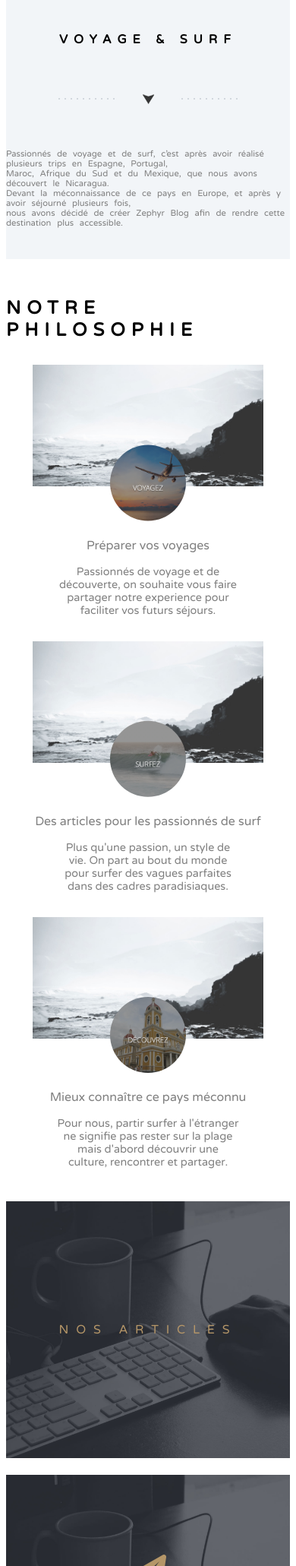
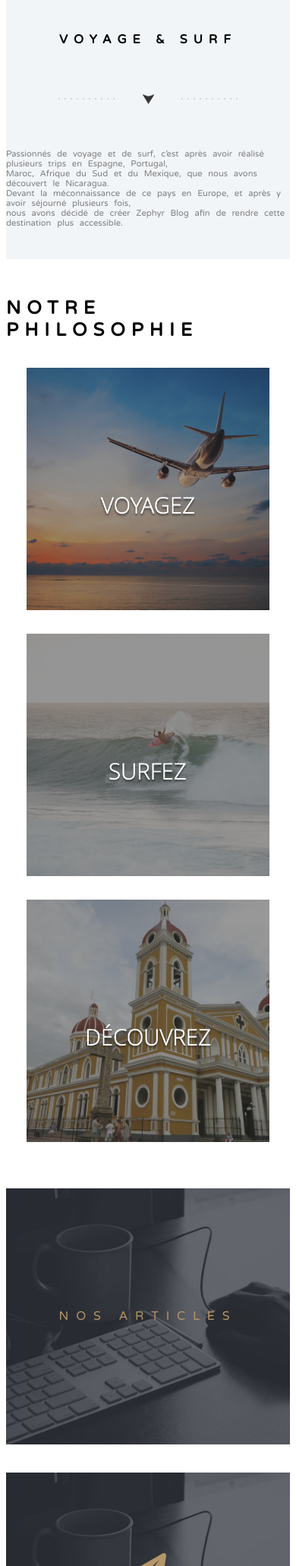
Before and after one commit to thomas-doan/blog, a PHP site: page / in a window 390 px wide. Shown: the part 473-2534 px from the top of the page at 76% size. Run offline with PHP 8.4, Linux system fonts and the light colour scheme; data that the repository does not hold is empty.

Commit message:
modification index design : rajout d'un container display flex wrap pour responsive avec un hoover dynamique

```diff
--- a/index.php
+++ b/index.php
@@ -59,7 +59,7 @@ $get3Articles =  $visiteurController->troisArticlesRecents();
                 <h2>NOTRE PHILOSOPHIE</h2>
             </div>
 
-            <section class="c_section_carte">
+            <!--    <section class="c_section_carte">
                 <div class="container_sct_original" data-aos="zoom-out" data-aos-duration="3000">
                     <div class='banner-img'>
                     </div>
@@ -86,7 +86,48 @@ $get3Articles =  $visiteurController->troisArticlesRecents();
                 </div>
 
 
+            </section> -->
+            <section>
+                <div class="container_responsive">
+                    <div class="card" data-aos="fade-up" data-aos-duration="3000" data-aos-offset="0">
+                        <div class="imgBx">
+                            <img src="./public/image/voyagez.png">
+                        </div>
+                        <div class="contentBx">
+                            <div class="content">
+                                <h3>Préparer vos voyages</h3>
+                                <p>Passionnés de voyage et de découverte, on souhaite vous faire partager notre experience pour faciliter vos futurs séjours.</p>
+                            </div>
+                        </div>
+                    </div>
+                    <div class="card" data-aos="fade-down" data-aos-duration="6000" data-aos-offset="0">
+                        <div class="imgBx">
+                            <img src="./public/image/surfez.png">
+                        </div>
+                        <div class="contentBx">
+                            <div class="content">
+                                <h3>Des articles pour les passionnés de surf</h3>
+                                <p>Plus qu'une passion, un style de vie. On part au bout du monde pour surfer des vagues parfaites dans des cadres paradisiaques.</p>
+                            </div>
+                        </div>
+                    </div>
+                    <div class="card" data-aos="fade-up" data-aos-duration="3000" data-aos-offset="0">
+                        <div class="imgBx">
+                            <img src="./public/image/decouvrez.png">
+                        </div>
+                        <div class="contentBx">
+                            <div class="content">
+                                <h3>Mieux connaître ce pays méconnu</h3>
+                                <p>Pour nous, partir surfer à l'étranger ne signifie pas rester sur la plage mais d'abord découvrir une culture, rencontrer et partager.</p>
+                            </div>
+                        </div>
+                    </div>
+
+
+                </div>
             </section>
+
+
             <section class="c_section_transition">
                 <p data-aos="fade-right" data-aos-duration="3000">NOS ARTICLES</p>
             </section>
@@ -103,10 +144,10 @@ $get3Articles =  $visiteurController->troisArticlesRecents();
                 width: 100%;
                 background-position: center;
                 background-repeat: no-repeat;
-                background-size: cover;">
+                background-size: cover;" data-aos="flip-up" data-aos-duration="6000">
                             </div>
                             <img src='<?= $article['image'] ?>' alt='profile image' class="profile-img">
-                            <p class="titre" data-aos="fade-up" data-aos-duration="3000"><?= $article['titre'] ?></p>
+                            <p class="titre" data-aos="fade-right" data-aos-duration="6000"><?= $article['titre'] ?></p>
                             <p class="description" data-aos="fade-up" data-aos-duration="3000"><?= $article['description'] ?></p>
                             <a href="./article.php?id=<?= $article['id'] ?>" data-aos="fade-down" data-aos-duration="3000">Lire la suite</a>
 
--- a/public/css/header.css
+++ b/public/css/header.css
@@ -158,8 +158,8 @@
 .container_diff {
     display: grid;
     grid-template-columns: repeat(1, 1fr);
-    grid-template-rows: 35vh min-content min-content min-content;
-    grid-template-areas: "header header header header" "main main main main" "main main main main" "footer footer footer footer";
+    grid-template-rows: 35vh min-content min-content min-content min-content;
+    grid-template-areas: "header header header header" "main main main main" "main main main main" "main main main main" "footer footer footer footer";
 }
 
 .c_header_login {
--- a/public/css/main.css
+++ b/public/css/main.css
@@ -10,16 +10,16 @@
                 .container {
                     display: grid;
                     grid-template-columns: repeat(1, 1fr);
-                    grid-template-rows: 100vh min-content min-content min-content;
-                    grid-template-areas: "header header header header" "main main main main" "main main main main" "footer footer footer footer";
+                    grid-template-rows: 100vh min-content min-content min-content min-content;
+                    grid-template-areas: "header header header header" "main main main main" "main main main main" "main main main main" "footer footer footer footer";
                 }
 
                 @media (max-width: 900px) {
                     .container {
                         display: grid;
                         grid-template-columns: repeat(1, 1fr);
-                        grid-template-rows: 55vh min-content min-content min-content;
-                        grid-template-areas: "header header header header" "main main main main" "main main main main" "footer footer footer footer";
+                        grid-template-rows: 55vh min-content min-content min-content min-content;
+                        grid-template-areas: "header header header header" "main main main main" "main main main main" "main main main main" "footer footer footer footer";
                     }
                     .nav_pagination {
                         width: 100%;
@@ -61,6 +61,97 @@
                     color: gray;
                     word-spacing: 0.3rem;
                 }
+                /***************CONTAINER RESPONSIVE ***************/
+
+                .container_responsive {
+                    position: relative;
+                    display: flex;
+                    justify-content: center;
+                    align-items: center;
+                    flex-wrap: wrap;
+                    max-width: 100vw;
+                    padding-bottom: 12%;
+                }
+
+                .container_responsive .card {
+                    position: relative;
+                    width: 20rem;
+                    height: 20rem;
+                    margin: .9375rem;
+                    overflow: hidden;
+                }
+
+                .container_responsive .card .imgBx,
+                .container_responsive .card .contentBx {
+                    position: absolute;
+                    top: 0;
+                    left: 0;
+                    width: 100%;
+                    height: 100%;
+                }
+
+                .container_responsive .card .imgBx img {
+                    position: absolute;
+                    top: 0;
+                    left: 0;
+                    width: 100%;
+                    height: 100%;
+                    object-fit: cover;
+                }
+
+                .container_responsive .card .contentBx::before {
+                    content: '';
+                    position: absolute;
+                    top: 0;
+                    left: 0;
+                    width: 100%;
+                    height: 100%;
+                    background: #fff;
+                    transform: scaleX(0);
+                    transition: transform 0.5s ease-in-out;
+                    transform-origin: right;
+                    transition-delay: 0.5s;
+                }
+
+                .container_responsive .card:hover .contentBx::before {
+                    transform: scaleX(1);
+                    transition: transform 0.5s ease-in-out;
+                    transform-origin: left;
+                    transition-delay: 0s;
+                }
+
+                .container_responsive .card .contentBx {
+                    display: flex;
+                    justify-content: center;
+                    align-items: center;
+                }
+
+                .container_responsive .card .contentBx .content {
+                    position: relative;
+                    padding: 1.875rem;
+                    z-index: 1;
+                    transition: 0.5s;
+                    transform: translateX(-300px);
+                    transition-delay: 0s;
+                }
+
+                .container_responsive .card:hover .contentBx .content {
+                    transform: translateX(0px);
+                    transition-delay: 0.5s;
+                }
+
+                .container_responsive .card .contentBx .content h3 {
+                    font-size: 1.3em;
+                    text-transform: uppercase;
+                    letter-spacing: 1px;
+                }
+
+                .container_responsive .card .contentBx .content p {
+                    font-size: 1em;
+                    line-height: 1.4em;
+                    font-weight: 300;
+                }
+                /*****************FIN CONTAINER RESPONSIVE ***********/
                 /*   -----------------------***SECTION2**** ----------------------------- */
                 /*   -----------------------***SECTION2**** ----------------------------- */
 
@@ -69,7 +160,7 @@
                     grid-template-columns: repeat(auto-fit, 20rem);
                     justify-content: center;
                     column-gap: 2rem;
-                    padding-top: 1%;
+                    padding-top: 5%;
                     padding-bottom: 5%;
                 }
 
```
